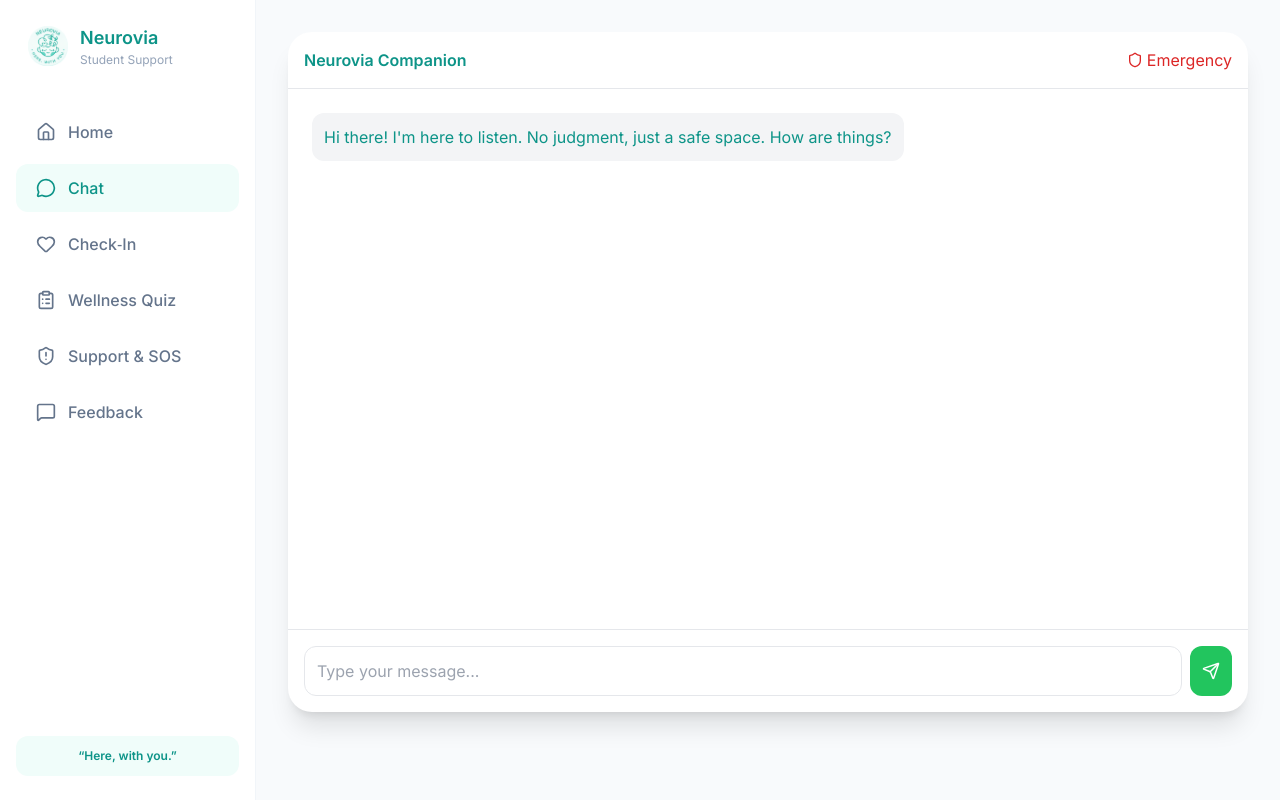
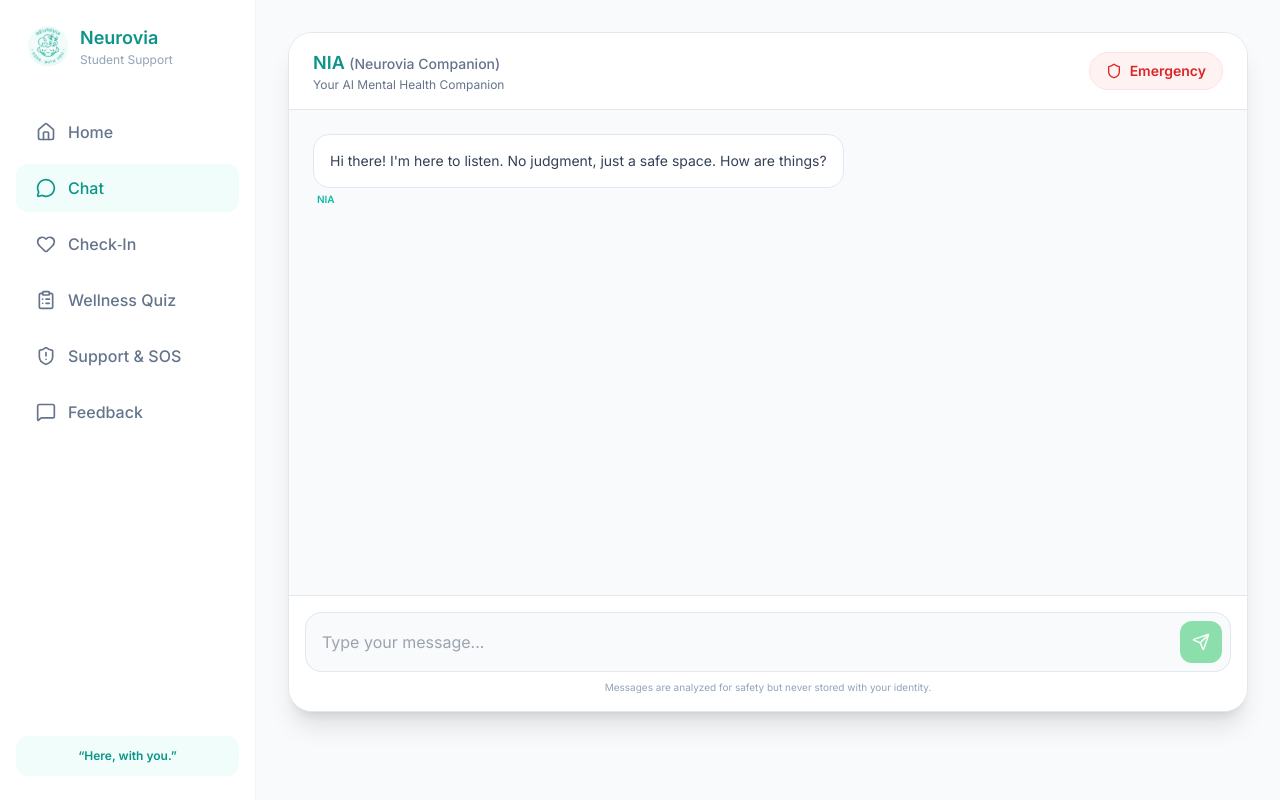
Before and after one commit to sumapriya2420030337/Neurovia, a React (Vite) app in the folder Frontend/: page /chat in a window 1280 px wide. Built offline with nearby package versions, Linux system fonts and the light colour scheme; no server answers.

Commit message:
Final UI and frontend fixes before deploy

```diff
--- a/Frontend/src/pages/Chat.jsx
+++ b/Frontend/src/pages/Chat.jsx
@@ -1,5 +1,5 @@
 import React, { useState, useEffect, useRef } from "react";
-import { Send, User, Shield } from "lucide-react";
+import { Send, Shield } from "lucide-react";
 import { Link, useLocation } from "react-router-dom";
 import SOSPanel from "../components/SOSPanel";
 
@@ -26,14 +26,14 @@ const Chat = () => {
   const [isTyping, setIsTyping] = useState(false);
   const [severity, setSeverity] = useState("low");
 
+  // Auto scroll
   useEffect(() => {
     messagesEndRef.current?.scrollIntoView({ behavior: "smooth" });
   }, [messages, isTyping]);
 
-  // Auto‑prefill (once)
+  // Auto‑prefill once (from check‑in)
   useEffect(() => {
     if (injectedRef.current || !emotion || !cause) return;
-
     injectedRef.current = true;
 
     const intro = `I'm feeling ${emotion.toLowerCase()} because ${cause.toLowerCase()}.`;
@@ -97,43 +97,90 @@ const Chat = () => {
   };
 
   return (
-    <div className="relative flex flex-col h-[85vh] bg-white rounded-3xl shadow-xl overflow-hidden">
+    <div className="relative flex flex-col h-[85vh] bg-white rounded-3xl shadow-xl overflow-hidden border border-slate-200">
       {severity === "crisis" && <SOSPanel />}
 
       {/* Header */}
-      <div className="p-4 border-b flex justify-between items-center">
-        <h2 className="font-bold">Neurovia Companion</h2>
-        <Link to="/sos" className="text-red-600 flex items-center gap-1">
-          <Shield size={16} /> Emergency
+      <div className="p-4 px-6 border-b flex justify-between items-center bg-white">
+        <div>
+          <h2 className="font-bold text-lg">
+            NIA{" "}
+            <span className="text-sm font-medium text-slate-500">
+              (Neurovia Companion)
+            </span>
+          </h2>
+          <p className="text-xs text-slate-500">Your AI Mental Health Companion</p>
+        </div>
+
+        <Link
+          to="/sos"
+          className="flex items-center gap-2 text-red-600 bg-red-50 px-4 py-2 rounded-full text-sm font-bold border border-red-100"
+        >
+          <Shield size={16} />
+          Emergency
         </Link>
       </div>
 
       {/* Messages */}
-      <div className="flex-1 overflow-y-auto p-6 space-y-4">
+      <div className="flex-1 overflow-y-auto p-6 space-y-4 bg-[#F8FAFC]">
         {messages.map((msg) => (
-          <div key={msg.id} className={`flex ${msg.sender === "user" ? "justify-end" : "justify-start"}`}>
-            <div className={`p-3 rounded-xl max-w-[70%] ${
-              msg.sender === "user" ? "bg-green-500 text-white" : "bg-gray-100"
-            }`}>
+          <div
+            key={msg.id}
+            className={`flex ${
+              msg.sender === "user" ? "justify-end" : "justify-start"
+            }`}
+          >
+            <div className="flex flex-col max-w-[70%]">
+              <div
+                className={`p-4 rounded-2xl text-sm ${
+                  msg.sender === "user"
+                    ? "bg-green-500 text-white self-end"
+                    : "bg-white text-slate-700 border border-slate-200"
+                }`}
+              >
                 {msg.text}
+              </div>
+
+              {/* NIA label */}
+              {msg.sender === "assistant" && (
+                <span className="text-[10px] text-neuro-accent font-semibold mt-1 ml-1">
+                  NIA
+                </span>
+              )}
             </div>
           </div>
         ))}
+
+        {isTyping && (
+          <div className="text-xs text-slate-400 ml-2">NIA is typing…</div>
+        )}
+
         <div ref={messagesEndRef} />
       </div>
 
       {/* Input */}
-      <div className="p-4 border-t flex gap-2">
+      <div className="p-4 border-t bg-white">
+        <div className="flex gap-3 items-center bg-slate-50 p-2 rounded-2xl border border-slate-200">
           <input
             value={input}
             onChange={(e) => setInput(e.target.value)}
             onKeyDown={(e) => e.key === "Enter" && handleSend()}
-          className="flex-1 border rounded-xl p-3"
             placeholder="Type your message..."
+            disabled={severity === "crisis"}
+            className="flex-1 bg-transparent p-2 focus:outline-none text-slate-700"
           />
-        <button onClick={handleSend} className="bg-green-500 text-white p-3 rounded-xl">
+          <button
+            onClick={handleSend}
+            disabled={!input.trim() || severity === "crisis"}
+            className="bg-green-500 text-white p-3 rounded-xl disabled:opacity-50"
+          >
             <Send size={18} />
           </button>
+        </div>
+
+        <p className="text-center text-[10px] text-slate-400 mt-2">
+          Messages are analyzed for safety but never stored with your identity.
+        </p>
       </div>
     </div>
   );
```
Lines whose indentation alone changed are shown as unchanged.
